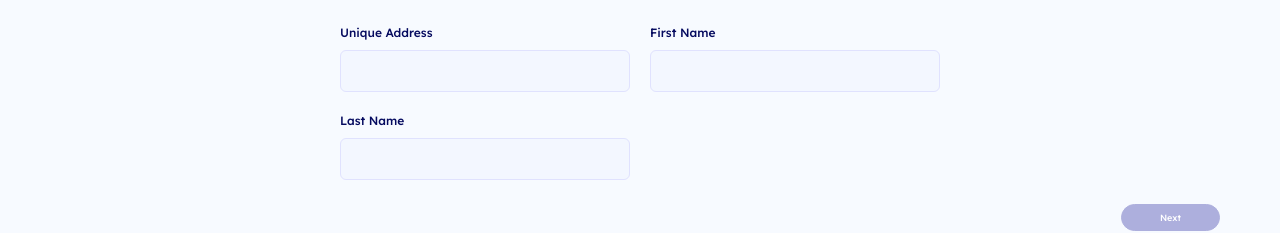
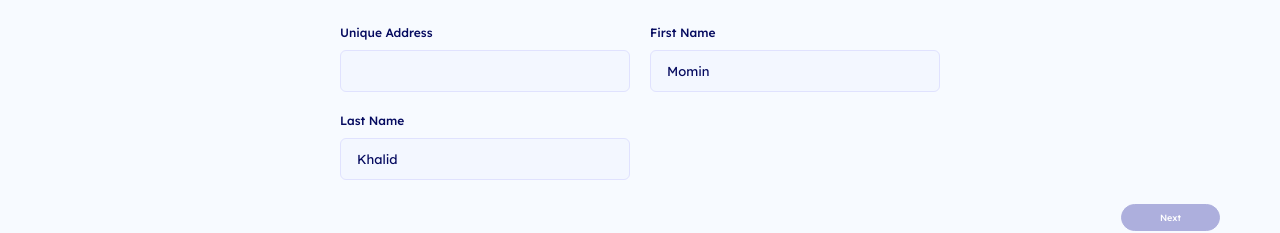
Before and after one commit to Mominkhalid045-debug/greelance-login, a React (Vite) app: page /connect-wallet in a window 1280 px wide. Shown: the part 536-769 px from the top of the page. Built offline with nearby package versions, Linux system fonts and the light colour scheme.

Commit message:
Set default name to Momin Khalid across profile setup, wallet connection, and dashboard with full edit capability

```diff
--- a/src/pages/ConnectWallet.jsx
+++ b/src/pages/ConnectWallet.jsx
@@ -6,8 +6,8 @@ export default function ConnectWallet() {
   const navigate = useNavigate();
   const [selectedWallet, setSelectedWallet] = useState(null);
   const [uniqueAddress, setUniqueAddress] = useState('');
-  const [firstName, setFirstName] = useState('');
-  const [lastName, setLastName] = useState('');
+  const [firstName, setFirstName] = useState('Momin');
+  const [lastName, setLastName] = useState('Khalid');
 
   const wallets = [
     { name: 'CoinBase', color: '#2563EB', letter: 'C', shape: 'circle' },
--- a/src/pages/Dashboard.jsx
+++ b/src/pages/Dashboard.jsx
@@ -73,7 +73,7 @@ export default function Dashboard() {
         {/* Welcome Banner */}
         <div style={{ background: 'linear-gradient(135deg, #1E1B4B 0%, #3741D4 100%)', borderRadius: '24px', padding: '36px 40px', color: '#FFFFFF', display: 'flex', alignItems: 'center', justifyContent: 'space-between', boxShadow: '0 10px 30px rgba(55,65,212,0.2)', marginBottom: '32px' }}>
           <div>
-            <h1 style={{ fontSize: '28px', fontWeight: 700, margin: '0 0 10px 0' }}>Welcome to Greelance! 👋</h1>
+            <h1 style={{ fontSize: '28px', fontWeight: 700, margin: '0 0 10px 0' }}>Welcome to Greelance, Momin Khalid! 👋</h1>
             <p style={{ fontSize: '15px', color: '#C7D2FE', margin: '0 0 20px 0', maxWidth: '540px', lineHeight: '1.6' }}>
               Your account is successfully created. Complete your freelancer profile setup to start exploring top freelance opportunities and skill assessments.
             </p>
--- a/src/pages/SetupProfile.jsx
+++ b/src/pages/SetupProfile.jsx
@@ -13,8 +13,8 @@ export default function SetupProfile() {
         {/* Personal Info Grid */}
         <div style={{ width: '100%', maxWidth: '1320px' }}>
           <div style={{ display: 'grid', gridTemplateColumns: 'repeat(4, 1fr)', gap: '15px', marginTop: '15px' }}>
-            <FormField label="First Name" defaultValue="Alex" />
-            <FormField label="Last Name" defaultValue="Morgan" />
+            <FormField label="First Name" defaultValue="Momin" />
+            <FormField label="Last Name" defaultValue="Khalid" />
             <FormField label="Country of Residence" type="select" options={['United States','United Kingdom','Canada']} />
             <FormField label="Country of Citizenship" type="select" options={['United States','United Kingdom','Canada']} />
             <div style={{ display: 'flex', flexDirection: 'column', gap: '8px' }}>
```
